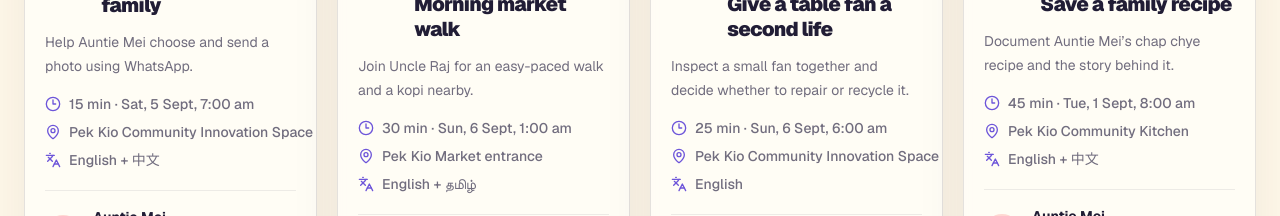
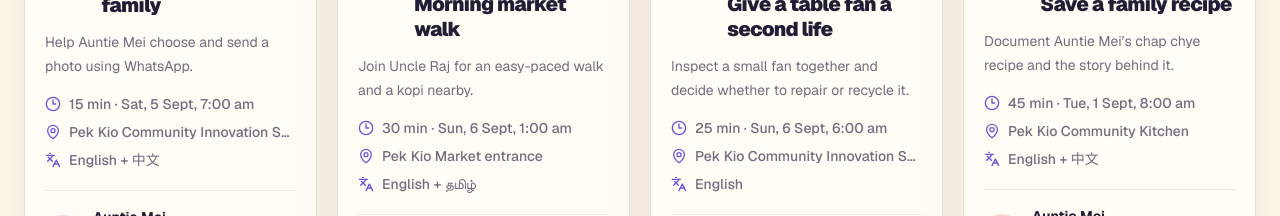
Before and after one commit to mk-tdev/kaki, a Next.js app: page /demo in a window 1280 px wide. Shown: the part 840-1056 px from the top of the page. Built offline with nearby package versions, Linux system fonts and the light colour scheme.

Commit message:
Contain mission location text

```diff
--- a/src/components/mission-card.tsx
+++ b/src/components/mission-card.tsx
@@ -31,7 +31,7 @@ export function MissionCard({ mission, compact = false, href }: { mission: Missi
       {compact ? null : <p className="mt-3 line-clamp-2 text-sm leading-6 text-muted">{mission.summary}</p>}
       <div className="mt-4 grid gap-2 text-sm font-medium text-muted">
         <span className="flex items-center gap-2"><Clock3 className="size-4 text-purple" />{mission.durationMinutes} min · {formatMissionDate(mission.scheduledAt)}</span>
-        <span className="flex items-center gap-2"><MapPin className="size-4 text-purple" /><span className="truncate">{mission.location}</span></span>
+        <span className="flex min-w-0 items-center gap-2"><MapPin className="size-4 shrink-0 text-purple" /><span className="min-w-0 flex-1 truncate" title={mission.location}>{mission.location}</span></span>
         <span className="flex items-center gap-2"><Languages className="size-4 text-purple" />{mission.language}</span>
       </div>
       <div className="mt-5 flex items-center gap-3 border-t border-ink/8 pt-4">
```
